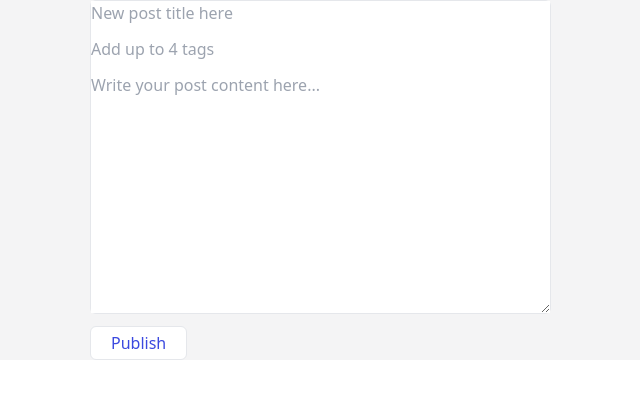
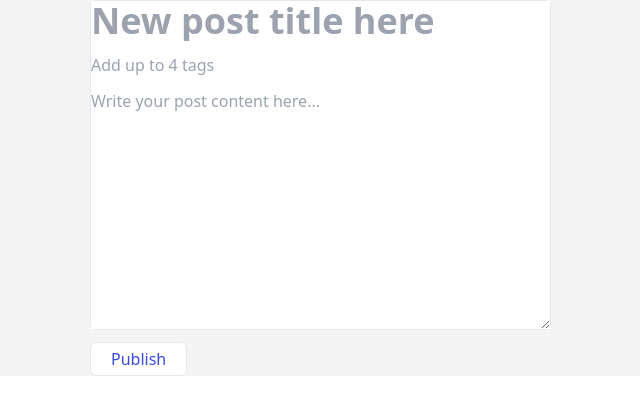
Before and after one commit to DEVFBA/k-desafio-nextjs, a Next.js app: page /create-post in a window 1280 px wide. Shown: the top 414 px of the page, without its empty margins (166-806 px from the left). Built offline with nearby package versions, Linux system fonts and the light colour scheme.

Commit message:
Fix: Styles to Create Post 1

```diff
--- a/pages/create-post.jsx
+++ b/pages/create-post.jsx
@@ -54,6 +54,7 @@ const CreatePostPage = () => {
             {/* <input type="file" id="postPicture" /> */}
             <input
               type="text"
+              className="text-4xl font-bold"
               placeholder="New post title here"
               id="postTitle"
               name="postTitle"
```
